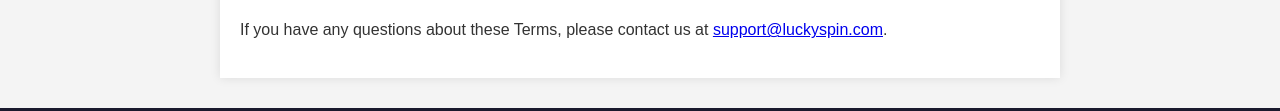
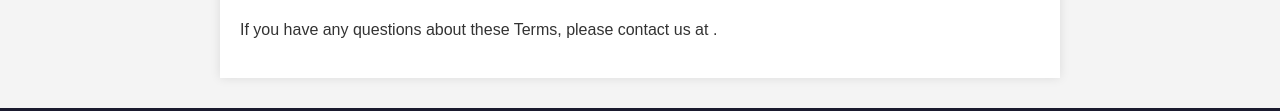
Before and after one commit to LynxStudiosDC/luckspin, a plain HTML site: page Terms.html in a window 1280 px wide. Shown: the part 1963-2074 px from the top of the page. Drawn offline with Linux system fonts and the light colour scheme.

Commit message:
Update Terms.html

```diff
--- a/Terms.html
+++ b/Terms.html
@@ -115,7 +115,7 @@
     <p>These Terms shall be governed and construed in accordance with the laws of [Your Jurisdiction], without regard to its conflict of law provisions.</p>
 
     <h2>11. Contact Us</h2>
-    <p>If you have any questions about these Terms, please contact us at <a href="mailto:support@luckyspin.com">support@luckyspin.com</a>.</p>
+    <p>If you have any questions about these Terms, please contact us at <a href="mailto:"></a>.</p>
   </div>
 
   <a href="#" class="back-to-top" id="backToTop">↑ Top</a>
```
